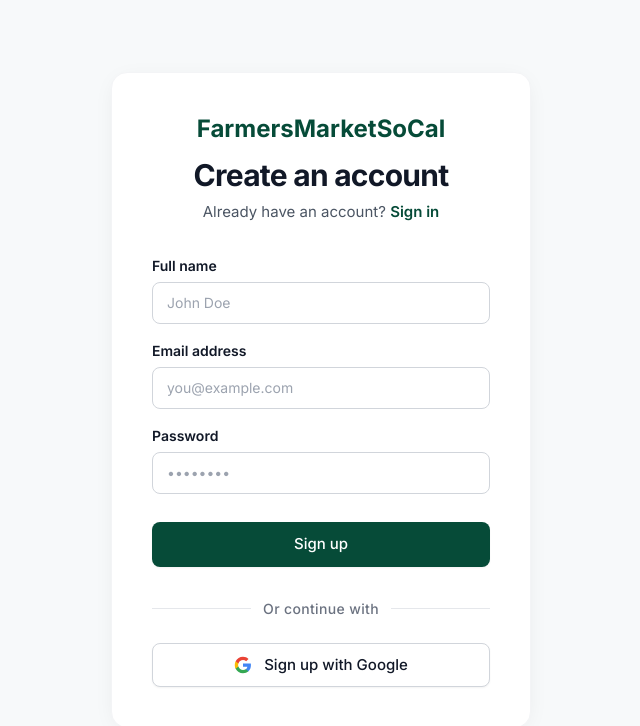
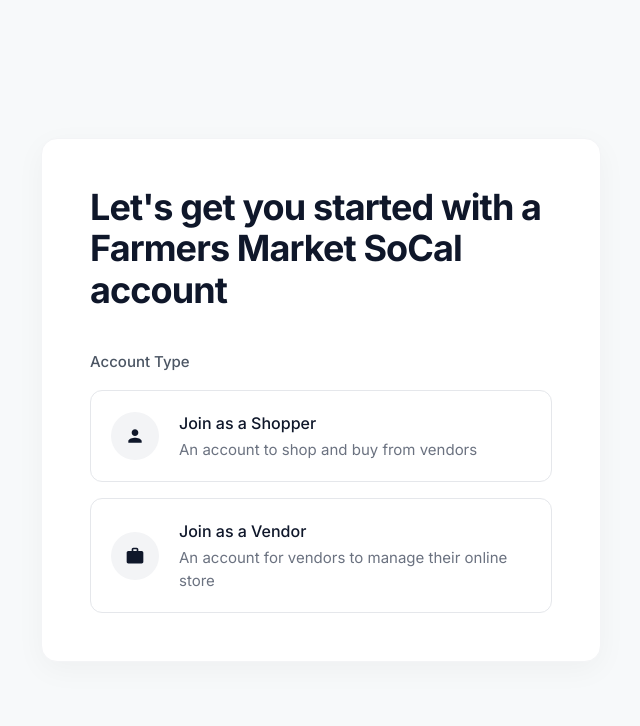
Before and after one commit to edohoeketio-lgtm/Socal, a React (Vite) app in the folder frontend/: page /register in a window 1280 px wide. Shown: the top 726 px of the page, without its empty margins (319-959 px from the left). Built offline with nearby package versions, Linux system fonts and the light colour scheme.

Commit message:
Feat: Redesign auth flow with complete 2-step layout and Google auth buttons

```diff
--- a/frontend/src/pages/SignIn.tsx
+++ b/frontend/src/pages/SignIn.tsx
@@ -4,26 +4,48 @@
 export default function SignIn() {
   return (
     <div className="min-h-screen flex flex-col items-center justify-center bg-secondary py-12 px-4 sm:px-6 lg:px-8">
-      <div className="max-w-[420px] w-full space-y-8 bg-white p-8 sm:p-10 rounded-2xl shadow-[0_4px_24px_-8px_rgba(0,0,0,0.1)] border border-gray-100">
-        <div className="text-center">
-          <Link to="/" className="text-2xl font-bold text-primary inline-block mb-3">
+      <div className="max-w-[480px] w-full bg-white p-8 sm:p-12 rounded-2xl shadow-[0_8px_30px_rgb(0,0,0,0.04)] border border-gray-100">
+        <div className="text-center mb-8">
+          <Link to="/" className="text-2xl font-bold text-primary inline-block mb-4">
             FarmersMarketSoCal
           </Link>
-          <h2 className="text-[28px] sm:text-3xl font-bold text-textMain tracking-tight mb-2">
+          <h2 className="text-[26px] sm:text-[28px] font-bold text-textMain tracking-tight leading-snug mb-3">
             Welcome back
           </h2>
           <p className="text-[14px] sm:text-[15px] text-textMuted">
             Don't have an account?{' '}
-            <Link to="/register" className="font-semibold text-primary hover:text-[#043326]">
+            <Link to="/register" className="font-semibold text-primary hover:text-primary/80 transition-colors">
               Sign up today
             </Link>
           </p>
         </div>
 
-        <form className="mt-8 space-y-5" onSubmit={(e) => e.preventDefault()}>
-          <div className="space-y-4">
+        <form className="space-y-6" onSubmit={(e) => e.preventDefault()}>
+          <a
+            href="https://app.farmersmarketsocal.com/login"
+            className="w-full flex justify-center items-center gap-3 py-3 px-4 border border-gray-300 rounded-xl shadow-sm bg-white text-[15px] font-semibold text-gray-700 hover:bg-gray-50 hover:shadow-md focus:outline-none focus:ring-2 focus:ring-offset-2 focus:ring-primary transition-all duration-200"
+          >
+            <svg className="w-5 h-5" viewBox="0 0 24 24">
+              <path d="M22.56 12.25c0-.78-.07-1.53-.2-2.25H12v4.26h5.92c-.26 1.37-1.04 2.53-2.21 3.31v2.77h3.57c2.08-1.92 3.28-4.74 3.28-8.09z" fill="#4285F4"/>
+              <path d="M12 23c2.97 0 5.46-.98 7.28-2.66l-3.57-2.77c-.98.66-2.23 1.06-3.71 1.06-2.86 0-5.29-1.93-6.16-4.53H2.18v2.84C3.99 20.53 7.7 23 12 23z" fill="#34A853"/>
+              <path d="M5.84 14.09c-.22-.66-.35-1.36-.35-2.09s.13-1.43.35-2.09V7.07H2.18C1.43 8.55 1 10.22 1 12s.43 3.45 1.18 4.93l2.85-2.22.81-.62z" fill="#FBBC05"/>
+              <path d="M12 5.38c1.62 0 3.06.56 4.21 1.64l3.15-3.15C17.45 2.09 14.97 1 12 1 7.7 1 3.99 3.47 2.18 7.07l3.66 2.84c.87-2.6 3.3-4.53 6.16-4.53z" fill="#EA4335"/>
+            </svg>
+            Continue with Google
+          </a>
+
+          <div className="relative">
+            <div className="absolute inset-0 flex items-center">
+              <div className="w-full border-t border-gray-200" />
+            </div>
+            <div className="relative flex justify-center text-[13px]">
+              <span className="px-4 bg-white text-gray-500 font-medium tracking-wide">or log in with email</span>
+            </div>
+          </div>
+
+          <div className="space-y-5">
             <div>
-              <label htmlFor="email" className="block text-[14px] font-semibold text-textMain mb-1.5">
+              <label htmlFor="email" className="block text-[14px] font-medium text-textMain mb-2">
                 Email address
               </label>
               <input
@@ -31,12 +53,12 @@
                 name="email"
                 type="email"
                 required
-                className="appearance-none relative block w-full px-3.5 py-2.5 border border-gray-300 placeholder-gray-400 text-textMain rounded-lg focus:outline-none focus:ring-2 focus:ring-primary/20 focus:border-primary sm:text-sm transition-shadow"
+                className="appearance-none relative block w-full px-4 py-3 border border-gray-300 placeholder-gray-400 text-textMain rounded-xl focus:outline-none focus:ring-2 focus:ring-primary/20 focus:border-primary sm:text-sm transition-all shadow-sm"
                 placeholder="you@example.com"
               />
             </div>
             <div>
-              <label htmlFor="password" className="block text-[14px] font-semibold text-textMain mb-1.5">
+              <label htmlFor="password" className="block text-[14px] font-medium text-textMain mb-2">
                 Password
               </label>
               <input
@@ -44,67 +66,41 @@
                 name="password"
                 type="password"
                 required
-                className="appearance-none relative block w-full px-3.5 py-2.5 border border-gray-300 placeholder-gray-400 text-textMain rounded-lg focus:outline-none focus:ring-2 focus:ring-primary/20 focus:border-primary sm:text-sm transition-shadow"
+                className="appearance-none relative block w-full px-4 py-3 border border-gray-300 placeholder-gray-400 text-textMain rounded-xl focus:outline-none focus:ring-2 focus:ring-primary/20 focus:border-primary sm:text-sm transition-all shadow-sm"
                 placeholder="••••••••"
               />
             </div>
           </div>
 
-          <div className="flex items-center justify-between">
+          <div className="flex items-center justify-between mt-6">
             <div className="flex items-center">
               <input
                 id="remember-me"
                 name="remember-me"
                 type="checkbox"
-                className="h-4 w-4 text-primary focus:ring-primary border-gray-300 rounded"
+                className="h-4 w-4 text-primary focus:ring-primary border-gray-300 rounded cursor-pointer transition-colors"
               />
-              <label htmlFor="remember-me" className="ml-2 block text-sm text-textMuted">
+              <label htmlFor="remember-me" className="ml-2 block text-sm text-textMuted cursor-pointer">
                 Remember me
               </label>
             </div>
 
             <div className="text-sm">
-              <a href="#" className="font-semibold text-primary hover:text-[#043326]">
+              <a href="#" className="font-semibold text-primary hover:text-primary/80 transition-colors">
                 Forgot password?
               </a>
             </div>
           </div>
 
-          <div>
+          <div className="pt-2">
             <button
               type="submit"
-              className="w-full flex justify-center py-2.5 px-4 border border-transparent text-[15px] font-medium rounded-lg text-white bg-primary hover:bg-[#043326] focus:outline-none focus:ring-2 focus:ring-offset-2 focus:ring-primary transition-colors shadow-sm"
+              className="w-full flex justify-center py-3 px-4 border border-transparent text-[15px] font-semibold rounded-xl text-white bg-primary hover:bg-[#043326] focus:outline-none focus:ring-2 focus:ring-offset-2 focus:ring-primary transition-all duration-200 shadow-md hover:shadow-lg"
             >
               Sign in
             </button>
           </div>
         </form>
-
-        <div className="mt-8">
-          <div className="relative">
-            <div className="absolute inset-0 flex items-center">
-              <div className="w-full border-t border-gray-200" />
-            </div>
-            <div className="relative flex justify-center text-sm">
-              <span className="px-3 bg-white text-gray-500 font-medium tracking-wide">Or continue with</span>
-            </div>
-          </div>
-
-          <div className="mt-6">
-            <button
-              onClick={() => alert("Google Login Triggered")}
-              className="w-full flex justify-center items-center gap-3 py-2.5 px-4 border border-gray-300 rounded-lg shadow-sm bg-white text-[15px] font-medium text-textMain hover:bg-gray-50 focus:outline-none focus:ring-2 focus:ring-offset-2 focus:ring-primary transition-colors"
-            >
-              <svg className="w-[18px] h-[18px]" viewBox="0 0 24 24">
-                <path d="M22.56 12.25c0-.78-.07-1.53-.2-2.25H12v4.26h5.92c-.26 1.37-1.04 2.53-2.21 3.31v2.77h3.57c2.08-1.92 3.28-4.74 3.28-8.09z" fill="#4285F4"/>
-                <path d="M12 23c2.97 0 5.46-.98 7.28-2.66l-3.57-2.77c-.98.66-2.23 1.06-3.71 1.06-2.86 0-5.29-1.93-6.16-4.53H2.18v2.84C3.99 20.53 7.7 23 12 23z" fill="#34A853"/>
-                <path d="M5.84 14.09c-.22-.66-.35-1.36-.35-2.09s.13-1.43.35-2.09V7.07H2.18C1.43 8.55 1 10.22 1 12s.43 3.45 1.18 4.93l2.85-2.22.81-.62z" fill="#FBBC05"/>
-                <path d="M12 5.38c1.62 0 3.06.56 4.21 1.64l3.15-3.15C17.45 2.09 14.97 1 12 1 7.7 1 3.99 3.47 2.18 7.07l3.66 2.84c.87-2.6 3.3-4.53 6.16-4.53z" fill="#EA4335"/>
-              </svg>
-              Sign in with Google
-            </button>
-          </div>
-        </div>
       </div>
     </div>
   );
--- a/frontend/src/pages/SignUp.tsx
+++ b/frontend/src/pages/SignUp.tsx
@@ -1,55 +1,161 @@
-import React from 'react';
+import React, { useState } from 'react';
 import { Link } from 'react-router-dom';
 
 export default function SignUp() {
+  // null = first step viewing options. 'shopper' | 'vendor' = second step form.
+  const [accountType, setAccountType] = useState<'shopper' | 'vendor' | null>(null);
+
+  const getGoogleSignUpLink = () => {
+    if (accountType === 'shopper') {
+      return 'https://app.farmersmarketsocal.com/signup/google?role_id=role_bsajfr9fvie8r1wa';
+    }
+    return 'https://app.farmersmarketsocal.com/signup/google?role_id=role_p9l3sqpgt8wovdth';
+  };
+
   return (
-    <div className="min-h-screen flex flex-col items-center justify-center bg-secondary py-12 px-4 sm:px-6 lg:px-8">
-      <div className="max-w-[420px] w-full space-y-8 bg-white p-8 sm:p-10 rounded-2xl shadow-[0_4px_24px_-8px_rgba(0,0,0,0.1)] border border-gray-100">
-        <div className="text-center">
-          <Link to="/" className="text-2xl font-bold text-primary inline-block mb-3">
-            FarmersMarketSoCal
-          </Link>
-          <h2 className="text-[28px] sm:text-3xl font-bold text-textMain tracking-tight mb-2">
-            Create an account
+    <div className="min-h-screen flex flex-col items-center justify-center bg-white sm:bg-secondary py-12 px-4 sm:px-6 lg:px-8">
+      {/* We use broader padding and wider max-width to match the expansiveness of the screenshots */}
+      <div className="max-w-[560px] w-full bg-white sm:p-12 sm:rounded-2xl sm:shadow-[0_8px_30px_rgb(0,0,0,0.04)] sm:border sm:border-gray-100">
+
+        {/* Title stays at the top */}
+        <div className="mb-10">
+          <h2 className="text-[32px] sm:text-[36px] font-bold text-[#0f172a] tracking-tight leading-[1.15]">
+            Let's get you started with a<br />Farmers Market SoCal account
           </h2>
-          <p className="text-[14px] sm:text-[15px] text-textMuted">
-            Already have an account?{' '}
-            <Link to="/login" className="font-semibold text-primary hover:text-[#043326]">
-              Sign in
-            </Link>
-          </p>
         </div>
 
-        <form className="mt-8 space-y-5" onSubmit={(e) => e.preventDefault()}>
+        <form className="space-y-6" onSubmit={(e) => e.preventDefault()}>
+
+          {/* Account Type Selection Block */}
           <div className="space-y-4">
+            <h3 className="text-[15px] font-medium text-gray-600">Account Type</h3>
+
+            <div className="flex flex-col gap-4">
+
+              {/* Shopper Card - Hidden if Vendor is selected */}
+              {accountType !== 'vendor' && (
+                <div
+                  onClick={() => setAccountType('shopper')}
+                  className={`relative flex cursor-pointer rounded-xl border p-5 transition-all duration-200 ${accountType === 'shopper' ? 'border-[#043326] bg-[#043326]/5' : 'border-gray-200 hover:border-gray-300'}`}
+                >
+                  <div className="flex w-full items-center gap-5">
+                    <div className="flex h-12 w-12 flex-shrink-0 items-center justify-center rounded-full bg-gray-100 text-[#0f172a]">
+                      <svg className="h-5 w-5" fill="currentColor" viewBox="0 0 24 24">
+                        <path d="M12 12c2.21 0 4-1.79 4-4s-1.79-4-4-4-4 1.79-4 4 1.79 4 4 4zm0 2c-2.67 0-8 1.34-8 4v2h16v-2c0-2.66-5.33-4-8-4z" />
+                      </svg>
+                    </div>
+                    <div className="flex-1">
+                      <p className="text-[16px] font-medium text-[#0f172a]">Join as a Shopper</p>
+                      <p className="mt-1 text-[15px] text-gray-500">An account to shop and buy from vendors</p>
+                    </div>
+                  </div>
+                </div>
+              )}
+
+              {/* Vendor Card - Hidden if Shopper is selected */}
+              {accountType !== 'shopper' && (
+                <div
+                  onClick={() => setAccountType('vendor')}
+                  className={`relative flex cursor-pointer rounded-xl border p-5 transition-all duration-200 ${accountType === 'vendor' ? 'border-[#043326] bg-[#043326]/5' : 'border-gray-200 hover:border-gray-300'}`}
+                >
+                  <div className="flex w-full items-center gap-5">
+                    <div className="flex h-12 w-12 flex-shrink-0 items-center justify-center rounded-full bg-gray-100 text-[#0f172a]">
+                      <svg className="h-5 w-5" fill="currentColor" viewBox="0 0 24 24">
+                        <path d="M20 6h-4V4c0-1.11-.89-2-2-2h-4c-1.11 0-2 .89-2 2v2H4c-1.11 0-1.99.89-1.99 2L2 19c0 1.11.89 2 2 2h16c1.11 0 2-.89 2-2V8c0-1.11-.89-2-2-2zm-6 0h-4V4h4v2z" />
+                      </svg>
+                    </div>
+                    <div className="flex-1">
+                      <p className="text-[16px] font-medium text-[#0f172a]">Join as a Vendor</p>
+                      <p className="mt-1 text-[15px] text-gray-500">An account for vendors to manage their online store</p>
+                    </div>
+                  </div>
+                </div>
+              )}
+
+            </div>
+
+            {/* If an account is selected, let them go back via a subtle button or text */}
+            {accountType && (
+              <div className="flex justify-end mt-2">
+                <button type="button" onClick={() => setAccountType(null)} className="text-sm text-gray-500 hover:text-primary transition-colors">
+                  Change account type
+                </button>
+              </div>
+            )}
+          </div>
+
+          {/* Expanded Form - Only shows when account type is selected */}
+          {accountType && (
+            <div className="animate-in fade-in slide-in-from-top-4 duration-500 pt-2 space-y-6">
+
+              {/* Google Auth Button positioned right above Full Name */}
+              <a
+                href={getGoogleSignUpLink()}
+                className="w-full flex justify-center items-center gap-3 py-3 px-4 border border-gray-300 rounded-xl shadow-sm bg-white text-[15px] font-semibold text-gray-700 hover:bg-gray-50 hover:shadow-md focus:outline-none focus:ring-2 focus:ring-offset-2 focus:ring-primary transition-all duration-200"
+              >
+                <svg className="w-5 h-5" viewBox="0 0 24 24">
+                  <path d="M22.56 12.25c0-.78-.07-1.53-.2-2.25H12v4.26h5.92c-.26 1.37-1.04 2.53-2.21 3.31v2.77h3.57c2.08-1.92 3.28-4.74 3.28-8.09z" fill="#4285F4"/>
+                  <path d="M12 23c2.97 0 5.46-.98 7.28-2.66l-3.57-2.77c-.98.66-2.23 1.06-3.71 1.06-2.86 0-5.29-1.93-6.16-4.53H2.18v2.84C3.99 20.53 7.7 23 12 23z" fill="#34A853"/>
+                  <path d="M5.84 14.09c-.22-.66-.35-1.36-.35-2.09s.13-1.43.35-2.09V7.07H2.18C1.43 8.55 1 10.22 1 12s.43 3.45 1.18 4.93l2.85-2.22.81-.62z" fill="#FBBC05"/>
+                  <path d="M12 5.38c1.62 0 3.06.56 4.21 1.64l3.15-3.15C17.45 2.09 14.97 1 12 1 7.7 1 3.99 3.47 2.18 7.07l3.66 2.84c.87-2.6 3.3-4.53 6.16-4.53z" fill="#EA4335"/>
+                </svg>
+                Sign up with Google
+              </a>
+
+              <div className="relative">
+                <div className="absolute inset-0 flex items-center">
+                  <div className="w-full border-t border-gray-200" />
+                </div>
+                <div className="relative flex justify-center text-[13px]">
+                  <span className="px-4 bg-white text-gray-500 font-medium tracking-wide">or sign up with email</span>
+                </div>
+              </div>
+
+              {/* Form Input Fields */}
+              <div className="space-y-5">
                 <div>
-              <label htmlFor="name" className="block text-[14px] font-semibold text-textMain mb-1.5">
-                Full name
+                  <label htmlFor="name" className="block text-[14px] font-semibold text-[#0f172a] mb-2">
+                    Full Name
                   </label>
                   <input
                     id="name"
                     name="name"
                     type="text"
                     required
-                className="appearance-none relative block w-full px-3.5 py-2.5 border border-gray-300 placeholder-gray-400 text-textMain rounded-lg focus:outline-none focus:ring-2 focus:ring-primary/20 focus:border-primary sm:text-sm transition-shadow"
-                placeholder="John Doe"
+                    className="appearance-none relative block w-full px-4 py-3 border border-gray-300 placeholder-gray-400 text-[#0f172a] rounded-lg focus:outline-none focus:ring-2 focus:ring-[#043326]/20 focus:border-[#043326] sm:text-[15px] transition-all"
+                    placeholder="Full name..."
                   />
                 </div>
+
                 <div>
-              <label htmlFor="email" className="block text-[14px] font-semibold text-textMain mb-1.5">
-                Email address
+                  <label htmlFor="email" className="block text-[14px] font-semibold text-[#0f172a] mb-2">
+                    Email
                   </label>
                   <input
                     id="email"
                     name="email"
                     type="email"
                     required
-                className="appearance-none relative block w-full px-3.5 py-2.5 border border-gray-300 placeholder-gray-400 text-textMain rounded-lg focus:outline-none focus:ring-2 focus:ring-primary/20 focus:border-primary sm:text-sm transition-shadow"
-                placeholder="you@example.com"
+                    className="appearance-none relative block w-full px-4 py-3 border border-gray-300 placeholder-gray-400 text-[#0f172a] rounded-lg focus:outline-none focus:ring-2 focus:ring-[#043326]/20 focus:border-[#043326] sm:text-[15px] transition-all"
+                    placeholder="Input email..."
                   />
                 </div>
+
                 <div>
-              <label htmlFor="password" className="block text-[14px] font-semibold text-textMain mb-1.5">
+                  <label htmlFor="phone" className="block text-[14px] font-semibold text-[#0f172a] mb-2">
+                    Phone Number
+                  </label>
+                  <input
+                    id="phone"
+                    name="phone"
+                    type="tel"
+                    className="appearance-none relative block w-full px-4 py-3 border border-gray-300 placeholder-gray-400 text-[#0f172a] rounded-lg focus:outline-none focus:ring-2 focus:ring-[#043326]/20 focus:border-[#043326] sm:text-[15px] transition-all"
+                    placeholder="+1 (202) 456 7578...."
+                  />
+                </div>
+
+                <div>
+                  <label htmlFor="password" className="block text-[14px] font-semibold text-[#0f172a] mb-2">
                     Password
                   </label>
                   <input
@@ -57,47 +163,45 @@
                     name="password"
                     type="password"
                     required
-                className="appearance-none relative block w-full px-3.5 py-2.5 border border-gray-300 placeholder-gray-400 text-textMain rounded-lg focus:outline-none focus:ring-2 focus:ring-primary/20 focus:border-primary sm:text-sm transition-shadow"
-                placeholder="••••••••"
+                    className="appearance-none relative block w-full px-4 py-3 border border-gray-300 placeholder-gray-400 text-[#0f172a] rounded-lg focus:outline-none focus:ring-2 focus:ring-[#043326]/20 focus:border-[#043326] sm:text-[15px] transition-all"
+                    placeholder="input password"
+                  />
+                </div>
+
+                <div>
+                  <label htmlFor="confirmPassword" className="block text-[14px] font-semibold text-[#0f172a] mb-2">
+                    Confirm Password
+                  </label>
+                  <input
+                    id="confirmPassword"
+                    name="confirmPassword"
+                    type="password"
+                    required
+                    className="appearance-none relative block w-full px-4 py-3 border border-gray-300 placeholder-gray-400 text-[#0f172a] rounded-lg focus:outline-none focus:ring-2 focus:ring-[#043326]/20 focus:border-[#043326] sm:text-[15px] transition-all"
+                    placeholder="confirm password"
                   />
                 </div>
               </div>
 
+              {/* Terms and Conditions Text */}
+              <div className="pt-2 text-center">
+                <p className="text-[13px] text-gray-500">
+                  By signing up to {accountType === 'shopper' ? 'buy from vendors' : 'sell'}, you agree to our terms and conditions
+                </p>
+              </div>
+
+              {/* Submit Button */}
               <div className="pt-2">
                 <button
                   type="submit"
-              className="w-full flex justify-center py-2.5 px-4 border border-transparent text-[15px] font-medium rounded-lg text-white bg-primary hover:bg-[#043326] focus:outline-none focus:ring-2 focus:ring-offset-2 focus:ring-primary transition-colors shadow-sm"
+                  className="w-full flex justify-center py-3 px-4 border border-transparent text-[16px] font-semibold rounded-lg text-white bg-[#043326] hover:bg-[#032a1f] focus:outline-none focus:ring-2 focus:ring-offset-2 focus:ring-[#043326] transition-all duration-200"
                 >
                   Sign up
                 </button>
               </div>
+            </div>
+          )}
         </form>
-
-        <div className="mt-8">
-          <div className="relative">
-            <div className="absolute inset-0 flex items-center">
-              <div className="w-full border-t border-gray-200" />
-            </div>
-            <div className="relative flex justify-center text-sm">
-              <span className="px-3 bg-white text-gray-500 font-medium tracking-wide">Or continue with</span>
-            </div>
-          </div>
-
-          <div className="mt-6">
-            <button
-              onClick={() => alert("Google Login Triggered")}
-              className="w-full flex justify-center items-center gap-3 py-2.5 px-4 border border-gray-300 rounded-lg shadow-sm bg-white text-[15px] font-medium text-textMain hover:bg-gray-50 focus:outline-none focus:ring-2 focus:ring-offset-2 focus:ring-primary transition-colors"
-            >
-              <svg className="w-[18px] h-[18px]" viewBox="0 0 24 24">
-                <path d="M22.56 12.25c0-.78-.07-1.53-.2-2.25H12v4.26h5.92c-.26 1.37-1.04 2.53-2.21 3.31v2.77h3.57c2.08-1.92 3.28-4.74 3.28-8.09z" fill="#4285F4"/>
-                <path d="M12 23c2.97 0 5.46-.98 7.28-2.66l-3.57-2.77c-.98.66-2.23 1.06-3.71 1.06-2.86 0-5.29-1.93-6.16-4.53H2.18v2.84C3.99 20.53 7.7 23 12 23z" fill="#34A853"/>
-                <path d="M5.84 14.09c-.22-.66-.35-1.36-.35-2.09s.13-1.43.35-2.09V7.07H2.18C1.43 8.55 1 10.22 1 12s.43 3.45 1.18 4.93l2.85-2.22.81-.62z" fill="#FBBC05"/>
-                <path d="M12 5.38c1.62 0 3.06.56 4.21 1.64l3.15-3.15C17.45 2.09 14.97 1 12 1 7.7 1 3.99 3.47 2.18 7.07l3.66 2.84c.87-2.6 3.3-4.53 6.16-4.53z" fill="#EA4335"/>
-              </svg>
-              Sign up with Google
-            </button>
-          </div>
-        </div>
       </div>
     </div>
   );
```
Also changed, not shown: frontend/src/components/Hero.tsx (+2 -5 lines), 1 other file (tests, documents, lock files or other folders). Lines whose indentation alone changed are shown as unchanged.
